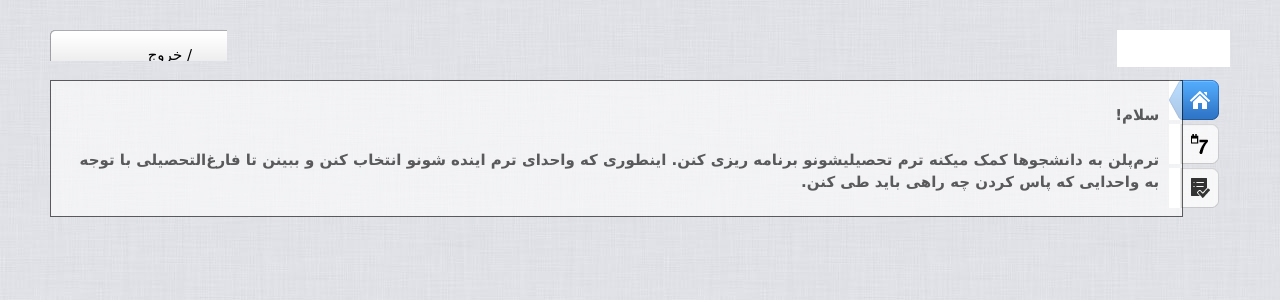
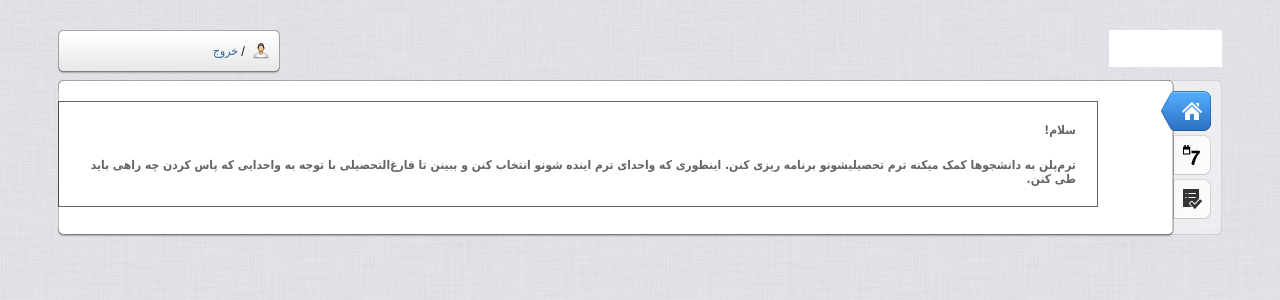
Before and after one commit to nikashahabi/termplan, a Django app: page / in a window 1280 px wide. Shown: the top 300 px of the page. Run offline with Django 3.2, Linux system fonts and the light colour scheme; data that the repository does not hold is empty.

Commit message:
Fix header in homepage

```diff
--- a/templates/homepage.html
+++ b/templates/homepage.html
@@ -1,6 +1,5 @@
-
-<html>
-<head>
+{#<html>#}
+{#<head>#}
 <style>
 
     div.transbox {
@@ -23,6 +22,8 @@
 
 </style>
 
+<html>
+<head>
     <title>TermInator</title>
     <link rel="stylesheet" href="/static/css/main.css" type="text/css" media="screen">
     <link rel="stylesheet" href="/static/css/grid.css" type="text/css" media="screen">
@@ -31,10 +32,10 @@
 
     <link rel="stylesheet" href="/static/css/summary.css" media="screen">
     <link rel="stylesheet" href="/static/css/jquery.modal.css" media="screen">
-    <link rel="stylesheet" href="https://www.w3schools.com/w3css/4/w3.css">
+
 </head>
 
-<body onload="group_number()">
+<body>
 <div id="wrapper">
     <div id="header">
         <div id="userinfo">
@@ -43,10 +44,16 @@
         <div id="logo"></div>
     </div>
     <div id="content">
+        <div class="top">
+            <div class="top-right"></div>
+            <div class="top-left"></div>
+            <div class="top-center"></div>
+        </div>
 
+        <div class="center">
             <div id="rightbar">
                 <ul>
-                    <li><a href="/"  class="active">
+                    <li><a href="/" class="active">
                         <div class="tab-icon home-icon"></div>
                     </a></li>
                     <li><a href="/schedule/">
@@ -55,20 +62,26 @@
                     <li><a href="/graduation/">
                         <div class="tab-icon list-icon"></div>
                     </a></li>
+                    <!--<li><a href="#"><div class="tab-icon settings-icon"></div></a></li>-->
                 </ul>
             </div>
-
-
-
+            <div id="main-content">
                 <div class="transbox">
                     <p>سلام!</p>
                     <p>
-       ترم‌پلن به دانشجوها کمک میکنه ترم تحصیلیشونو برنامه ریزی کنن. اینطوری که واحدای ترم اینده شونو انتخاب کنن و ببینن تا فارغ‌التحصیلی با توجه به واحدایی که پاس کردن چه راهی باید طی کنن.
+                        ترم‌پلن به دانشجوها کمک میکنه ترم تحصیلیشونو برنامه ریزی کنن. اینطوری که واحدای ترم اینده شونو
+                        انتخاب
+                        کنن و ببینن تا فارغ‌التحصیلی با توجه به واحدایی که پاس کردن چه راهی باید طی کنن.
                     </p>
                 </div>
+            </div>
+        </div>
 
-
-
+        <div class="bottom">
+            <div class="bottom-right"></div>
+            <div class="bottom-left"></div>
+            <div class="bottom-center"></div>
+        </div>
     </div>
     <div id="footer">
     </div>
@@ -83,21 +96,7 @@
 <script src="/static/js/grid.js" type="text/javascript"></script>
 <script src="/static/js/jquery.modal.min.js" type="text/javascript"></script>
 <script src="/static/js/courseinfo.js" type="text/javascript"></script>
-<script src="/static/js/graduation.js"></script>
-<script type="text/javascript">
-    var _gaq = _gaq || [];
-    _gaq.push(['_setAccount', 'UA-28717546-1']);
-    _gaq.push(['_trackPageview']);
 
-    (function () {
-        var ga = document.createElement('script');
-        ga.type = 'text/javascript';
-        ga.async = true;
-        ga.src = ('https:' == document.location.protocol ? 'https://ssl' : 'http://www') + '.google-analytics.com/ga.js';
-        var s = document.getElementsByTagName('script')[0];
-        s.parentNode.insertBefore(ga, s);
-    })();
-</script>
 
 </body>
 </html>
```
Lines whose indentation alone changed are shown as unchanged.
